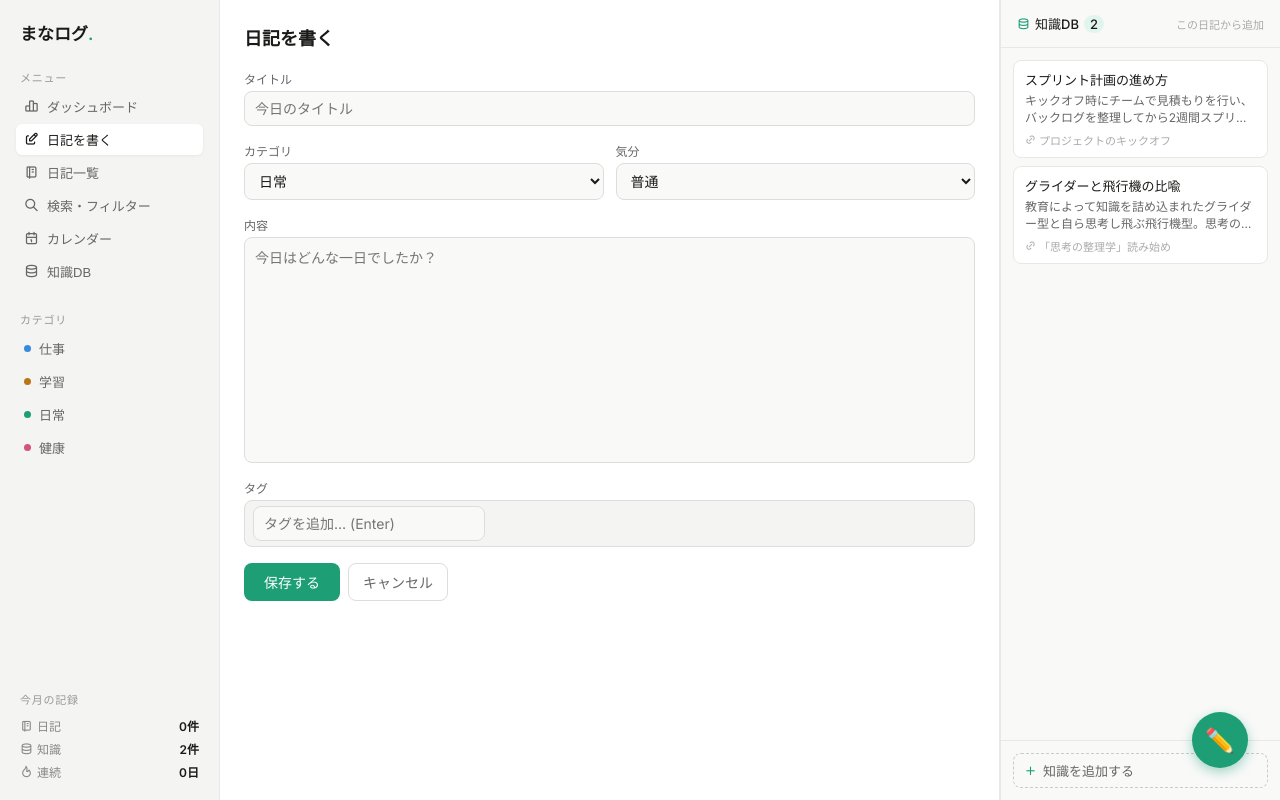
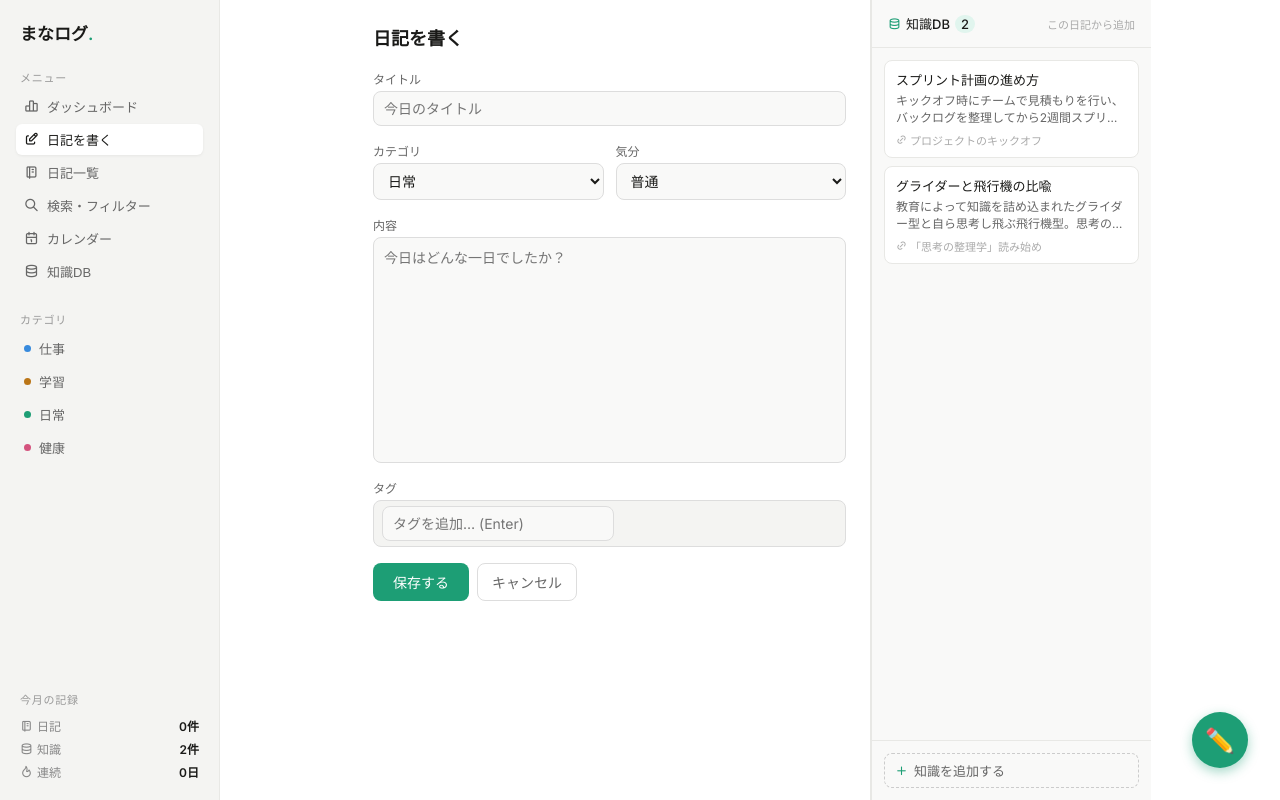
Before and after one commit to Shirayaki/noto-diary-app, a React (Create React App) app: page / in a window 1280 px wide. Both pictures are taken after a click on the element "✏️". Built offline with nearby package versions, Linux system fonts and the light colour scheme.

Commit message:
Update WritePage.css

```diff
--- a/src/pages/WritePage.css
+++ b/src/pages/WritePage.css
@@ -1,4 +1,13 @@
-.write-layout { display: grid; grid-template-columns: 1fr 280px; flex: 1; overflow: hidden; }
+.write-layout {
+  display: grid;
+  grid-template-columns: 1fr 280px;
+  flex: 1;
+  overflow: hidden;
+  max-width: 850px;  /* ← 追加 */
+  margin: 0 auto;    /* ← 追加（中央寄せ） */
+  width: 100%;       /* ← 追加 */
+  padding: 0 1.5rem; /* ← 追加（左右余白） */
+}
 .write-form { padding: 1.5rem; overflow-y: auto; display: flex; flex-direction: column; gap: 1rem; border-right: 1px solid #e8e8e5; }
 .write-header { margin-bottom: .25rem; }
 .page-title { font-size: 18px; font-weight: 600; color: #1a1a18; }
```
